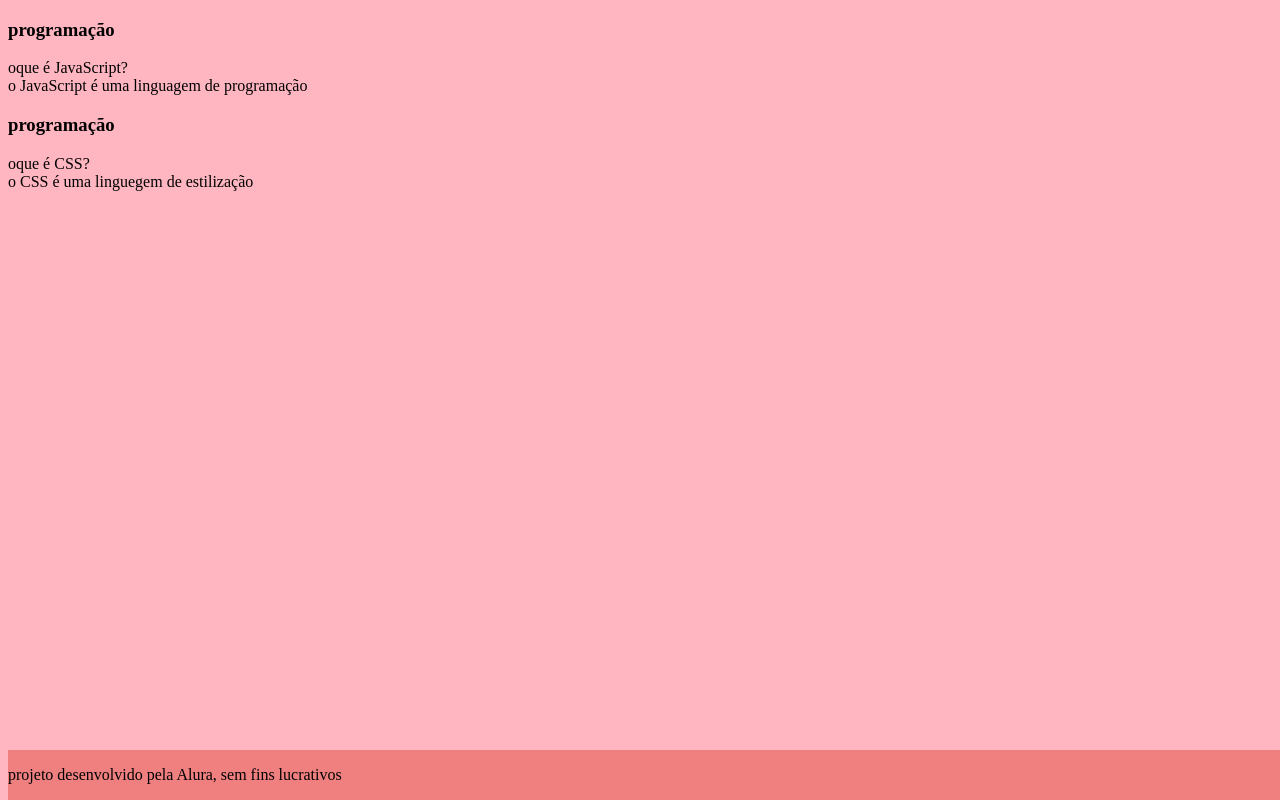
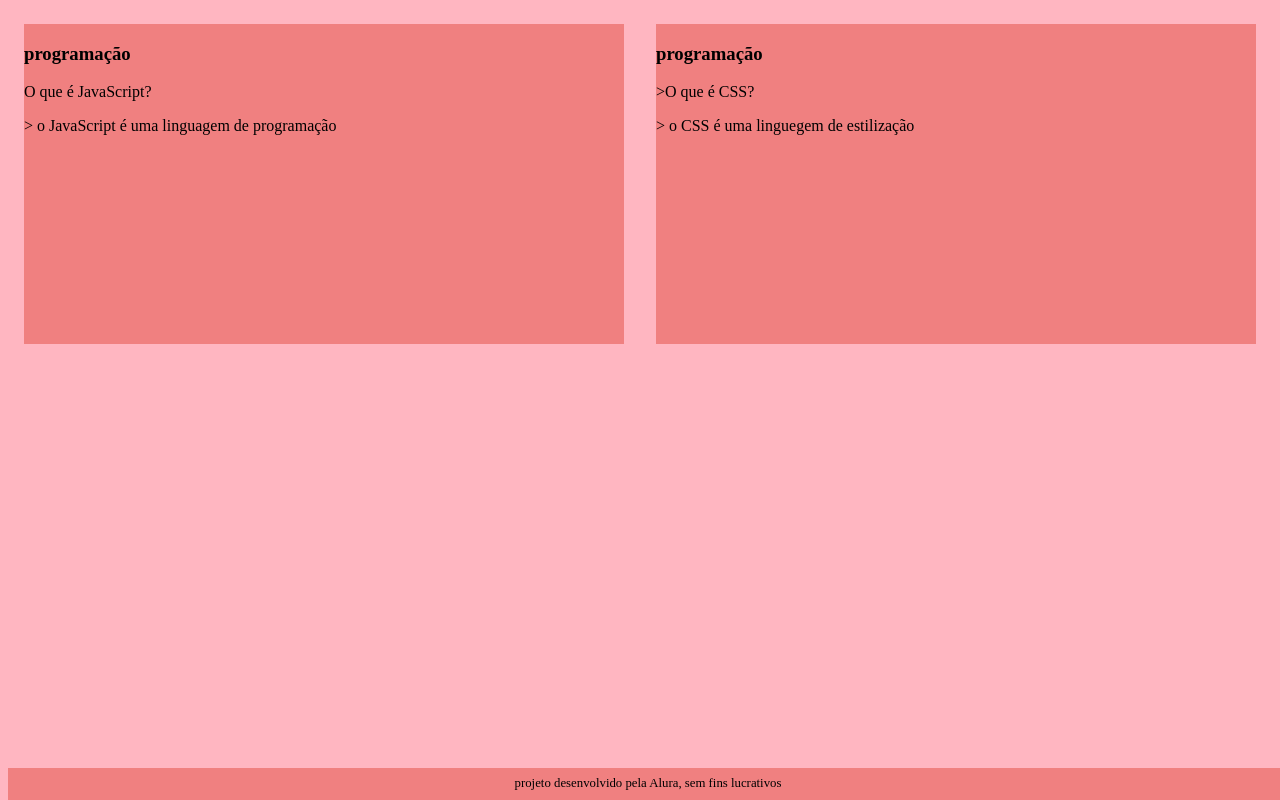
Before and after one commit to gabyzinha02/programa-o-2-tri-gaby, a plain HTML site: page index.html in a window 1280 px wide. Drawn offline with Linux system fonts and the light colour scheme.

Commit message:
avanço para a terceira atividade

```diff
--- a/assets/style.css
+++ b/assets/style.css
@@ -1,6 +1,30 @@
 body{
     background-color: lightpink;
+    font-family: bai jamjuree;
 }
+
+#container{
+   display: flex;
+}
+
+.cartao{
+    margin: 1rem 1rem;
+    background-color:lightcoral;
+    height: 20rem;
+    flex-grow: 1;
+    flex-basis: calc(33% - 6rem);
+}
+
+
+
+
+
+
+
+
+
+
+
 
 footer {
     background-color: lightcoral;
@@ -8,4 +32,11 @@ footer {
     position: fixed;
     bottom: 0;
     width: 100%;
+    height: 2rem;
 }
+
+footer p {
+    text-align: center;
+    font-size: 0.8rem;
+    margin-top: 0.5rem;
+}
--- a/index.html
+++ b/index.html
@@ -15,10 +15,12 @@
             <div class="cartao__conteudo">
                 <h3>programação</h3>
                 <div class="cartao__conteudo__pergunta">
-                    oque é JavaScript?
+                   <p>O que é JavaScript?</p>
+
                 </div>
                 <div class="cartao__conteudo__resposta">
-                    o JavaScript é uma linguagem de programação
+                   <p>> o JavaScript é uma linguagem de programação</p>
+
                 </div>
             </div>
         </article>
@@ -26,10 +28,12 @@
             <div class="cartao__conteudo">
                 <h3>programação</h3>
                 <div class="cartao__conteudo__pergunta">
-                    oque é CSS?
+                  <p>>O que é CSS?</p>
+
                 </div>
                 <div class="cartao__conteudo__resposta">
-                    o CSS é uma linguegem de estilização
+                   <p>> o CSS é uma linguegem de estilização</p>
+
                 </div>
             </div>
         </article>
```
